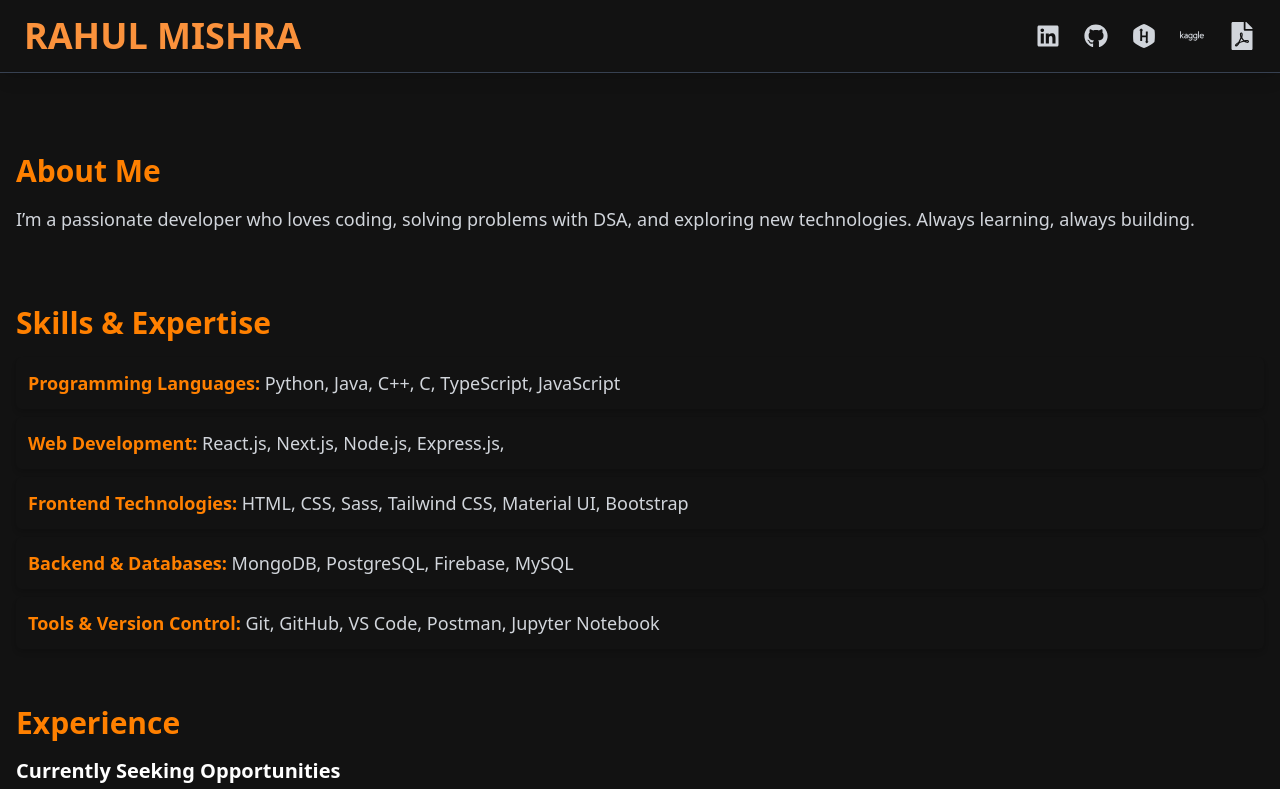
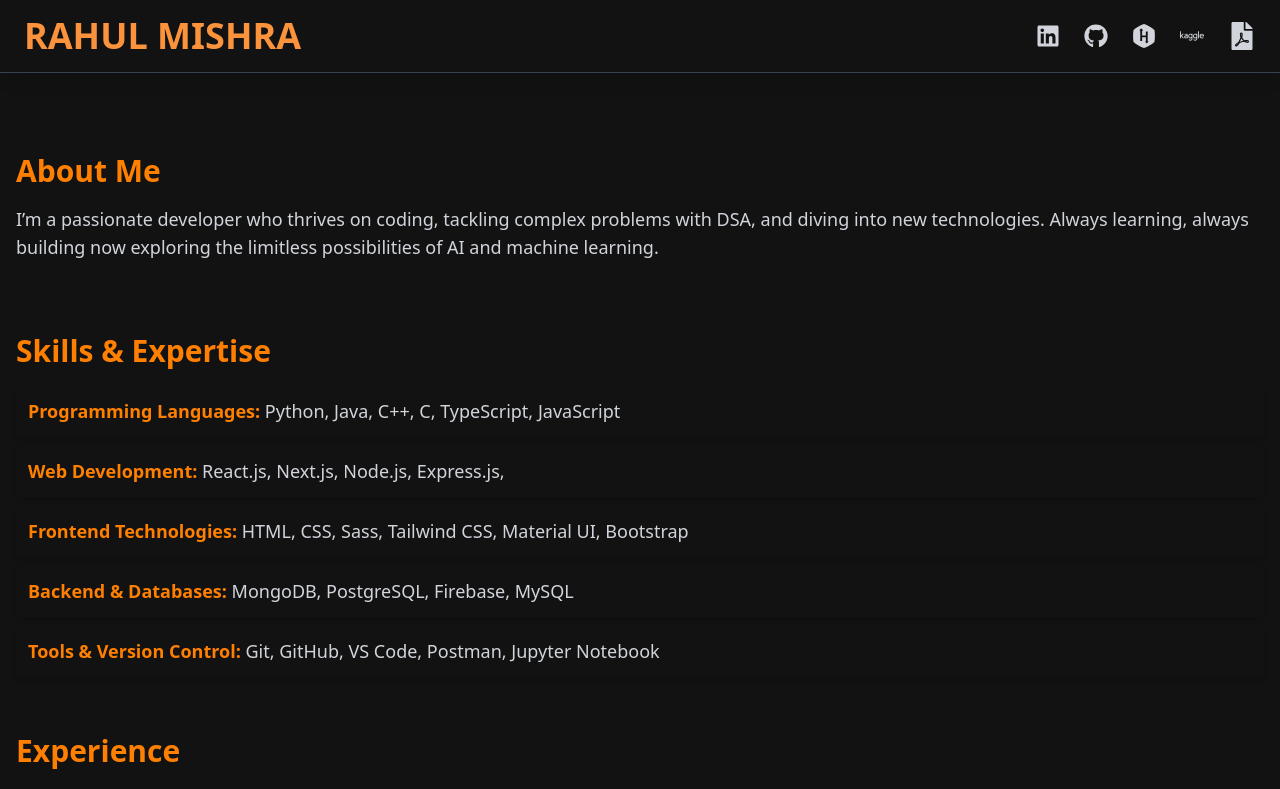
Before and after one commit to RahulMishra09/Rahul-s-Portfoilio, a React (Vite) app: page / in a window 1280 px wide. Shown: the top 789 px of the page. Built offline with nearby package versions, Linux system fonts and the light colour scheme.

Commit message:
change about me section

```diff
--- a/src/components/HeroSection.jsx
+++ b/src/components/HeroSection.jsx
@@ -6,7 +6,7 @@ function HeroSection() {
       <div className="text-center">
         <h2 className="text-3xl font-bold mb-4 text-primary-orange text-left">About Me</h2>
         <p className="text-lg text-gray-300 text-left">
-        I’m a passionate developer who loves coding, solving problems with DSA, and exploring new technologies. Always learning, always building.
+        I’m a passionate developer who thrives on coding, tackling complex problems with DSA, and diving into new technologies. Always learning, always building now exploring the limitless possibilities of AI and machine learning.
         </p>
       </div>
     </section>
```
